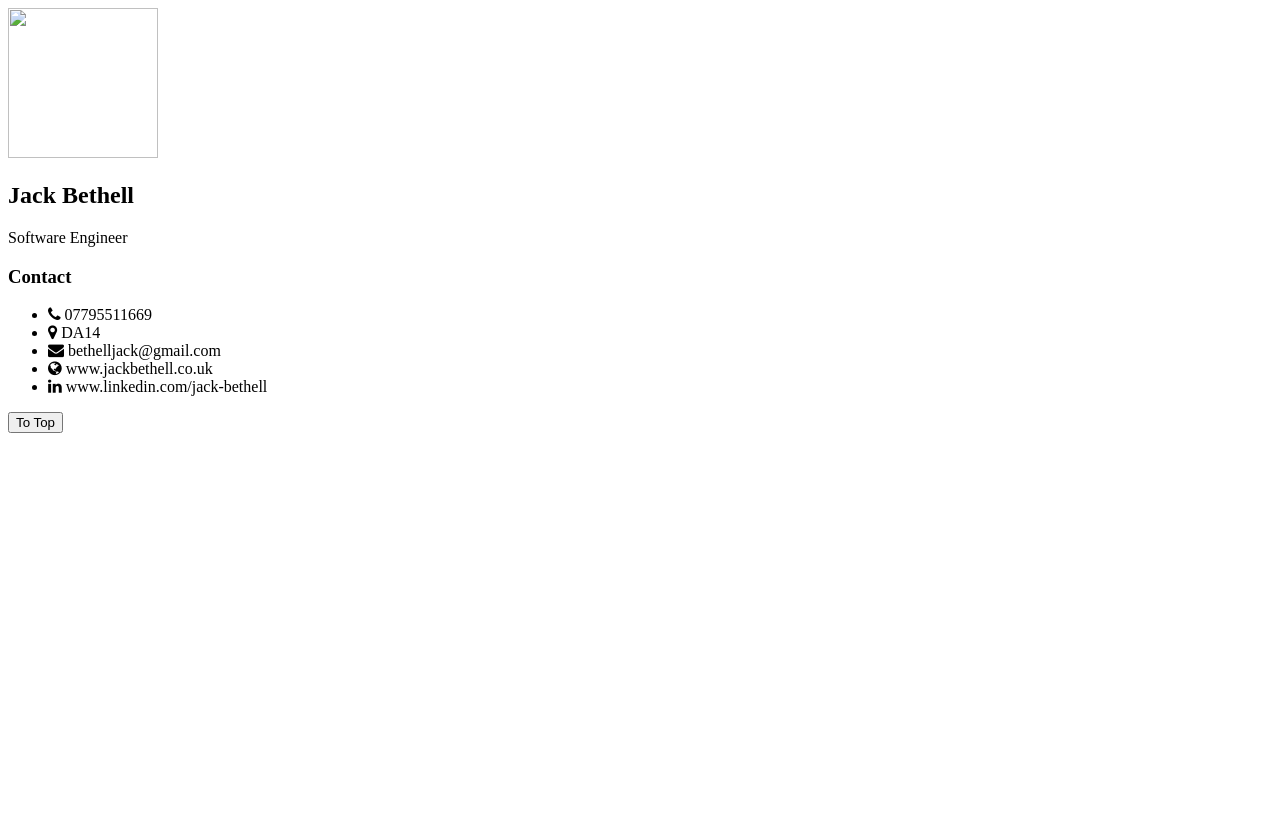
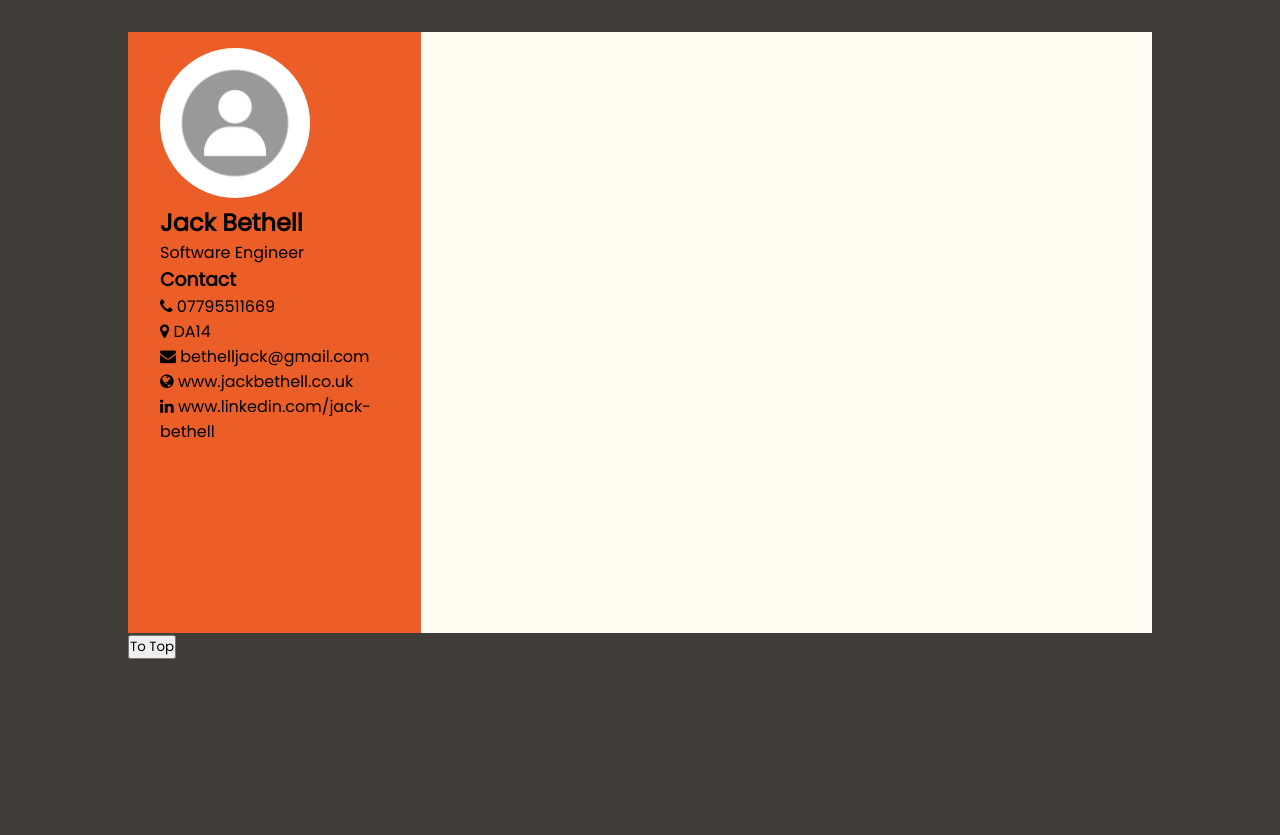
Before and after one commit to befljack/jbwebsite, a plain HTML site: page index.html in a window 1280 px wide. Before the commit the page ends 800 px from the top, so only its background shows below. Drawn offline with Linux system fonts and the light colour scheme; the site is published under a folder, as on GitHub Pages, so addresses that start at the root find nothing; no server answers.

Commit message:
Change to relative path from absolute path

```diff
--- a/index.html
+++ b/index.html
@@ -8,7 +8,7 @@
       rel="stylesheet"
       href="https://cdnjs.cloudflare.com/ajax/libs/font-awesome/4.7.0/css/font-awesome.min.css"
     />
-    <link rel="stylesheet" href="/styles.css" />
+    <link rel="stylesheet" href="styles.css" />
   </head>
 
   <body>
@@ -17,7 +17,7 @@
       <section class="left-section">
         <div class="left-content">
           <div class="profile">
-            <img src="/avatar.jpg" alt="" style="width: 150px; height: 150px" />
+            <img src="avatar.jpg" alt="" style="width: 150px; height: 150px" />
             <h2 class="name">Jack Bethell</h2>
             <p class="career">Software Engineer</p>
           </div>
```
